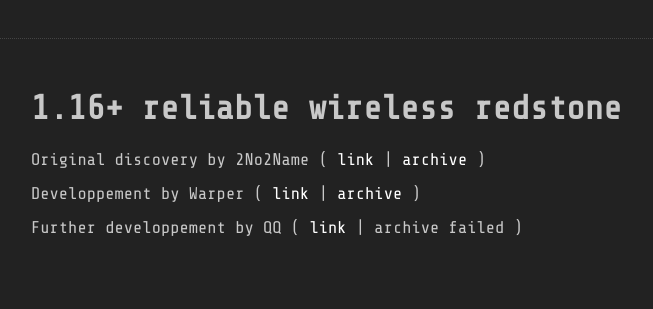
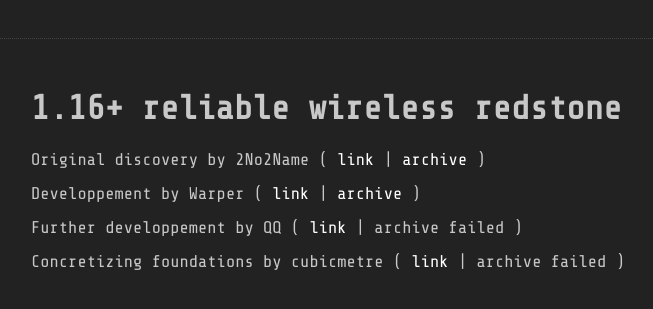
Before and after one commit to superwibr/superwibr.github.io, a Jekyll site: the page built from docs/1_16_WR.md, in a window 1280 px wide. Shown: the top 309 px of the page, without its empty margins (159-812 px from the left). Built offline with Jekyll 4.4.1, drawn with Linux system fonts in a browser that asks for light colours; our own code applies the rules of GitHub Pages for plain Markdown files.

Commit message:
foundationd

```diff
--- a/docs/1_16_WR.md
+++ b/docs/1_16_WR.md
@@ -3,3 +3,4 @@
 - Original discovery by 2No2Name ( [link](https://www.youtube.com/watch?v=hr-twzxs6FM) \| [archive](https://web.archive.org/web/20211124005415/https://www.youtube.com/watch?v=hr-twzxs6FM) )
 - Developpement by Warper ( [link](https://youtu.be/SgEV_lEVCTg) \| [archive](https://web.archive.org/web/20210504025149/https://www.youtube.com/watch?v=SgEV_lEVCTg&feature=youtu.be) )
 - Further developpement by QQ ( [link](https://www.youtube.com/watch?v=U2HT3L6nkJA) \| archive failed )
+- Concretizing foundations by cubicmetre ( [link](https://youtu.be/sBNuqZKa_Lw) \| archive failed )
```
